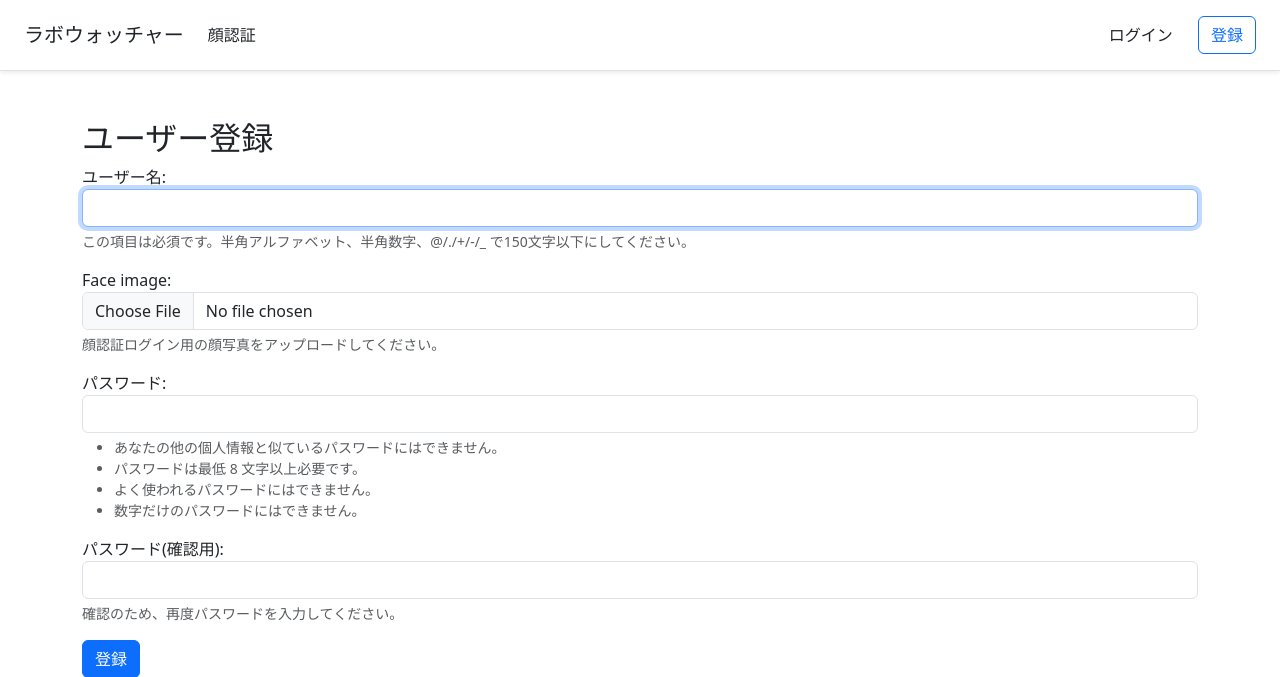
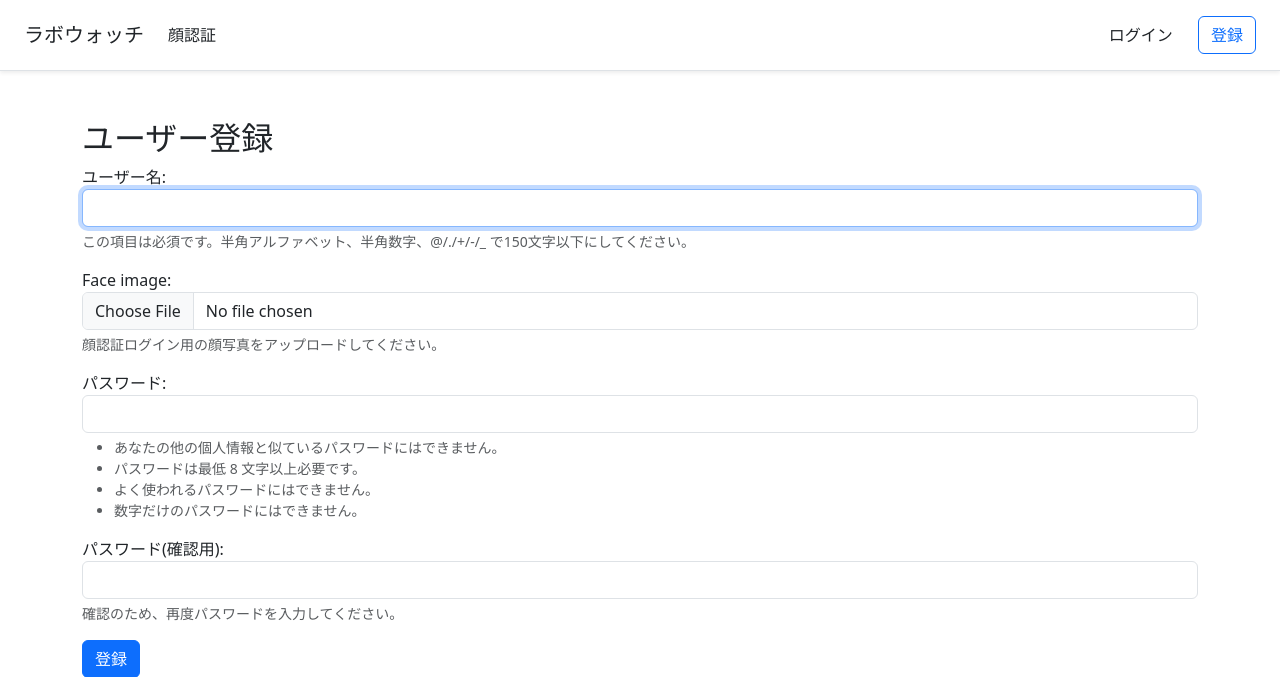
Before and after one commit to kidarikuto/20240825_hack, a Django app: page /accounts/signup/ in a window 1280 px wide. Shown: the top 677 px of the page. Run offline with Django 4.2, Linux system fonts and the light colour scheme; some libraries are stand-ins or nearby versions.

Commit message:
first commit for README

```diff
--- a/templates/base.html
+++ b/templates/base.html
@@ -6,7 +6,7 @@
 
 <head>
   <meta charset="UTF-8" />
-  <title>ラボウォッチャー | {% block title %}{% endblock %}</title>
+  <title>ラボウォッチ | {% block title %}{% endblock %}</title>
   <link rel="stylesheet" href="{% static 'css/global.css' %}" type="text/css">
   <link rel="stylesheet" href="{% static 'css/ima.css' %}" type="text/css">
   {% block extra_css %}{% endblock %}
@@ -18,7 +18,7 @@
   <header>
     <div class="d-flex flex-column flex-md-row align-items-center p-3 px-md-4 mb-3 bg-white border-bottom shadow-sm">
       <!-- タイトル -->
-      <h5 class="my-0 mr-md-auto font-weight-normal">ラボウォッチャー</h5>
+      <h5 class="my-0 mr-md-auto font-weight-normal">ラボウォッチ</h5>
 
       <!-- ナビゲーションリンク -->
       <nav class="my-2 my-md-0 ms-md-3">
```
Also changed, not shown: README.md.
